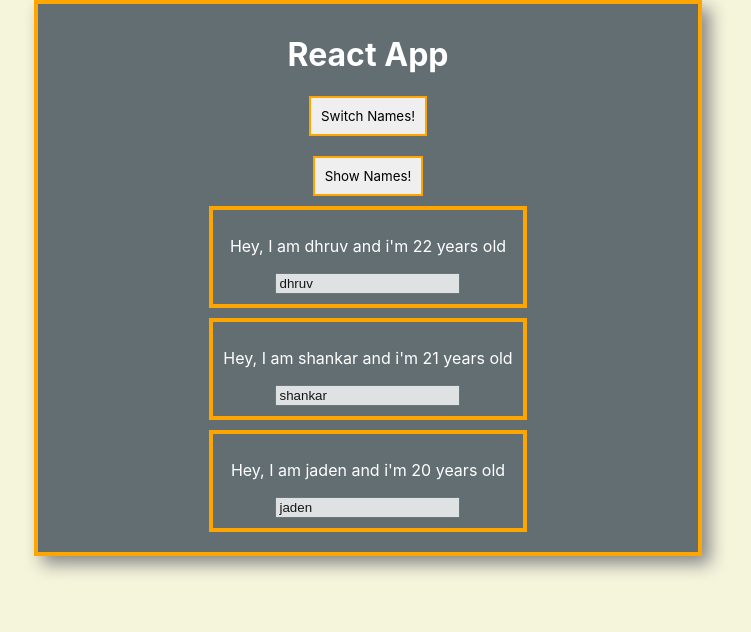
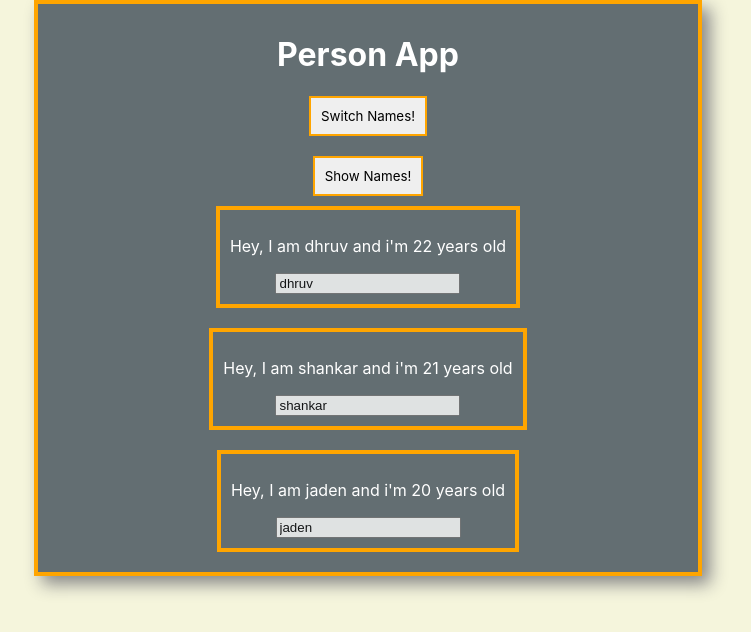
Before and after one commit to prajat/ReactJs-by-Noob, a React (Create React App) app in the folder react-noobapp/: page / in a window 1280 px wide. Both pictures are taken after a click on the button "Show Names!". Shown: the top 632 px of the page, without its empty margins (272-1023 px from the left). Built offline with nearby package versions, Linux system fonts and the light colour scheme.

Commit message:
stateless to statefull converted

```diff
--- a/react-noobapp/src/components/Cockpit/Cockpit.js
+++ b/react-noobapp/src/components/Cockpit/Cockpit.js
@@ -0,0 +1,15 @@
+import React from 'react';
+
+const cockpit=(props)=>{
+    return(
+        <React.Fragment>
+            <h1>{props.apptitle}</h1>
+            <button className="App__button" onClick={props.nameChange}>Switch Names!</button>
+            <br />
+            <button className="App__button" onClick={props.togglePerson}>Show Names!</button>
+
+        </React.Fragment>
+    );
+
+}
+export default cockpit;
--- a/react-noobapp/src/components/Persons/Person/Person.js
+++ b/react-noobapp/src/components/Persons/Person/Person.js
@@ -1,14 +1,19 @@
-import React from 'react';
+import React,{Component} from 'react';
 
-const person=(props)=>{
-    return (
-        <div className="person">
-            <p onClick={props.click}>Hey, I am {props.name} and i'm {props.age} years old</p>
-            {/* <p>{props.children}</p>    */}
-            <input className="person__name" type="text" onChange={(event)=>{
-                props.change(event,props.id);
-            }} value={props.name}></input>
-        </div>
-    )
+class Person extends Component{
+
+    render(){
+
+        return (
+            <div className="person">
+                <p onClick={this.props.click}>Hey, I am {this.props.name} and i'm {this.props.age} years old</p>
+                {/* <p>{this.props.children}</p>    */}
+                <input className="person__name" type="text" onChange={(event)=>{
+                    this.props.change(event,this.props.id);
+                }} value={this.props.name}></input>
+            </div>
+        )
+    }
+
 };
-export default person;
+export default Person;
--- a/react-noobapp/src/components/Persons/Persons.js
+++ b/react-noobapp/src/components/Persons/Persons.js
@@ -1,16 +1,22 @@
-import React from'react';
+import React, {Component} from'react';
 import Person from './Person/Person'
 
-const persons = ( props ) => props.persons.map((person,index)=>{
+class Persons extends Component{
+    render(){
+        return this.props.persons.map((person,index)=>{
             return(
                 <Person
                   name={person.name}
                   age={person.age}
                   key={person.id}
                   id={person.id}
-          click={()=>props.clicked(index)}
-          change={props.changed} />
-    )
+                  click={()=>this.props.clicked(index)}
+                  change={this.props.changed} />
+            );
         });
+    }
 
-export default persons;
+}
+
+
+export default Persons;
--- a/react-noobapp/src/containers/App.js
+++ b/react-noobapp/src/containers/App.js
@@ -1,6 +1,7 @@
 import React, {Component} from 'react';
 import './App.scss';
 import Persons from '../components/Persons/Persons';
+import Cockpit from '../components/Cockpit/Cockpit';
 
 class App extends Component{
   state={
@@ -14,8 +15,6 @@
   }
 
   switchnameHandler = ()=>{
-    // window.alert("clicked");
-    // console.log("hey from console");
     this.setState({
       persons:[
         {name:'rajat',age:'21'},
@@ -55,22 +54,21 @@
     let persons=null;
     if(this.state.showPersons){
       persons=(
-        <div>
+
           <Persons
           persons={this.state.persons}
           clicked={this.deletePersonHandler}
           changed={this.changeNameHandler}/>
-        </div>
 
       );
     }
 
     return (
       <div className="App">
-        <h1>React App</h1>
-        <button className="App__button" onClick={this.switchnameHandler}>Switch Names!</button>
-        <br />
-        <button className="App__button" onClick={this.togglePersonHandler}>Show Names!</button>
+        <Cockpit
+        apptitle={this.props.title}
+        nameChange={this.switchnameHandler}
+        togglePerson={this.togglePersonHandler}/>
         {persons}
 
       </div>
--- a/react-noobapp/src/index.js
+++ b/react-noobapp/src/index.js
@@ -4,7 +4,7 @@
 import App from './containers/App';
 import * as serviceWorker from './serviceWorker';
 
-ReactDOM.render(<App />, document.getElementById('root'));
+ReactDOM.render(<App title="Person App"/>, document.getElementById('root'));
 
 
 
```
Lines whose indentation alone changed are shown as unchanged.
